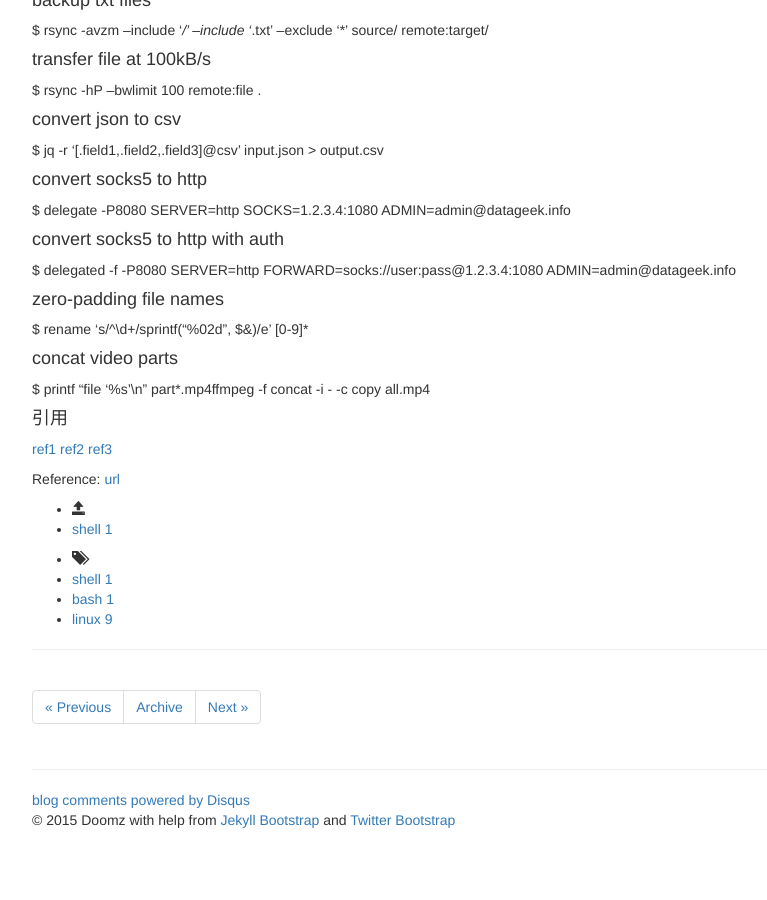
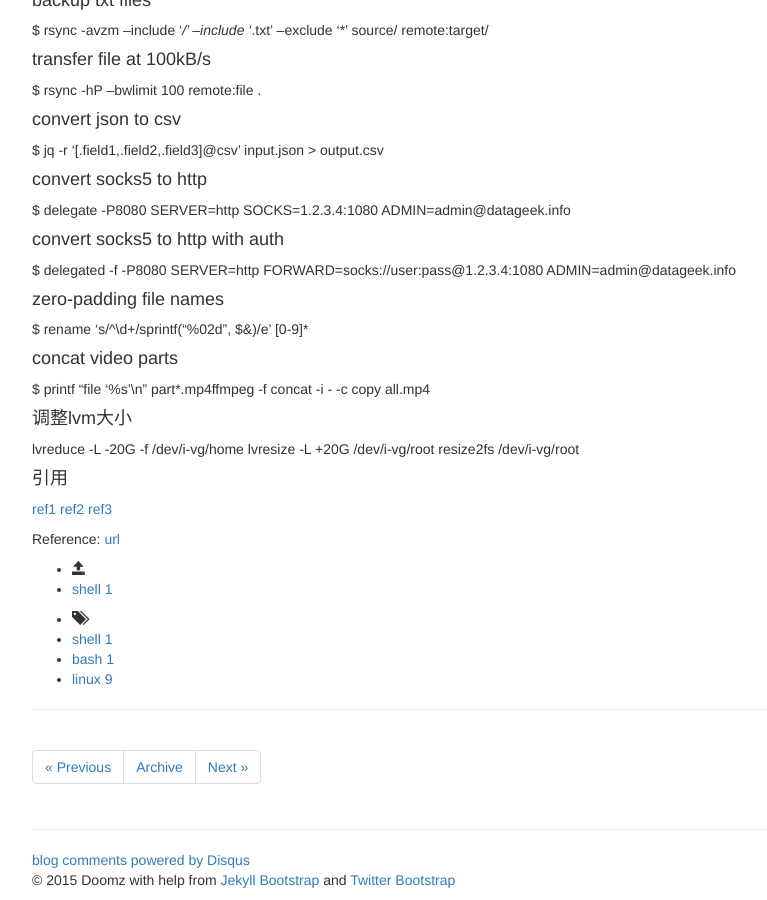
Before and after one commit to doomzhou/doomzhou.github.io, a Jekyll site: the page built from _posts/2014-11-04-Linux-Tip.md, in a window 1280 px wide and 900 px high, scrolled down 2654 px. Shown: the whole window, without its empty margins (38-805 px from the left). Built offline with Jekyll 4.4.1, drawn with Linux system fonts in a browser that asks for light colours; nearby versions of some CDN libraries; library files that are not in the unit come from our copies; comment, search, counter and statistics services are not loaded; before the commit the page ends 3494 px from its top, so only the background shows below that.

Commit message:
channel passwrod

```diff
--- a/_posts/2014-11-04-Linux-Tip.md
+++ b/_posts/2014-11-04-Linux-Tip.md
@@ -153,7 +153,11 @@ $ rename 's/^\d+/sprintf("%02d", $&)/e' [0-9]*
 
 $ printf "file '%s'\n" part*.mp4 | ffmpeg -f concat -i - -c copy all.mp4
 
+####调整lvm大小
 
+lvreduce -L -20G -f /dev/i-vg/home
+lvresize -L +20G /dev/i-vg/root
+resize2fs /dev/i-vg/root
 
 ####引用
 [ref1](http://sqlite.1065341.n5.nabble.com/sequential-row-numbers-from-query-td47370.html)
```
